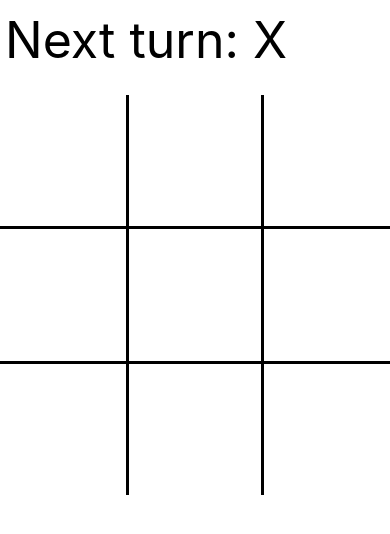
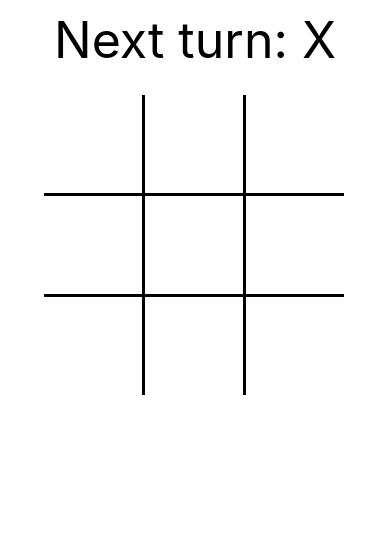
Before and after one commit to dofu89/Tic-Tac-Toe, a React (Create React App) app: page / in a window 390 px wide. Shown: the top 534 px of the page. Built offline with nearby package versions, Linux system fonts and the light colour scheme.

Commit message:
responsive style

```diff
--- a/src/App.css
+++ b/src/App.css
@@ -1,9 +1,3 @@
-* {
-  margin: 0;
-  padding: 0;
-  box-sizing: border-box;
-}
-
 body {
   display: flex;
   justify-content: center;
@@ -16,8 +10,6 @@ body {
   user-select: none; /* Non-prefixed version, currently
                                   supported by Chrome, Edge, Opera and Firefox */
 }
-@media (min-width: 600) {
-}
 
 @media only screen and (max-width: 768px) {
   .board {
@@ -26,10 +18,16 @@ body {
   }
 }
 
-@media (max-width: 600px) {
+@media only screen and (max-width: 600px) {
   .board {
     max-width: 400px;
     max-height: 400px;
+  }
+}
+@media only screen and (max-width: 400px) {
+  .board {
+    max-width: 300px;
+    max-height: 300px;
   }
 }
 
```
